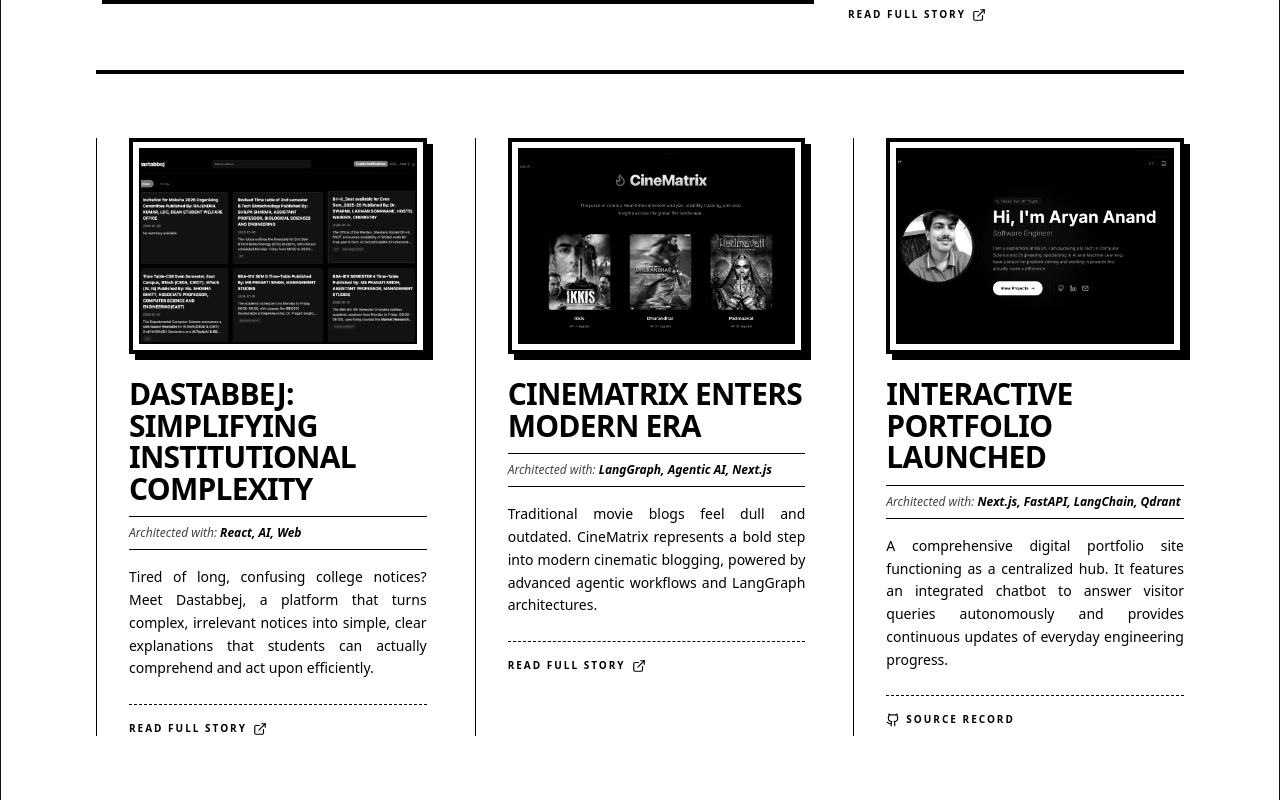
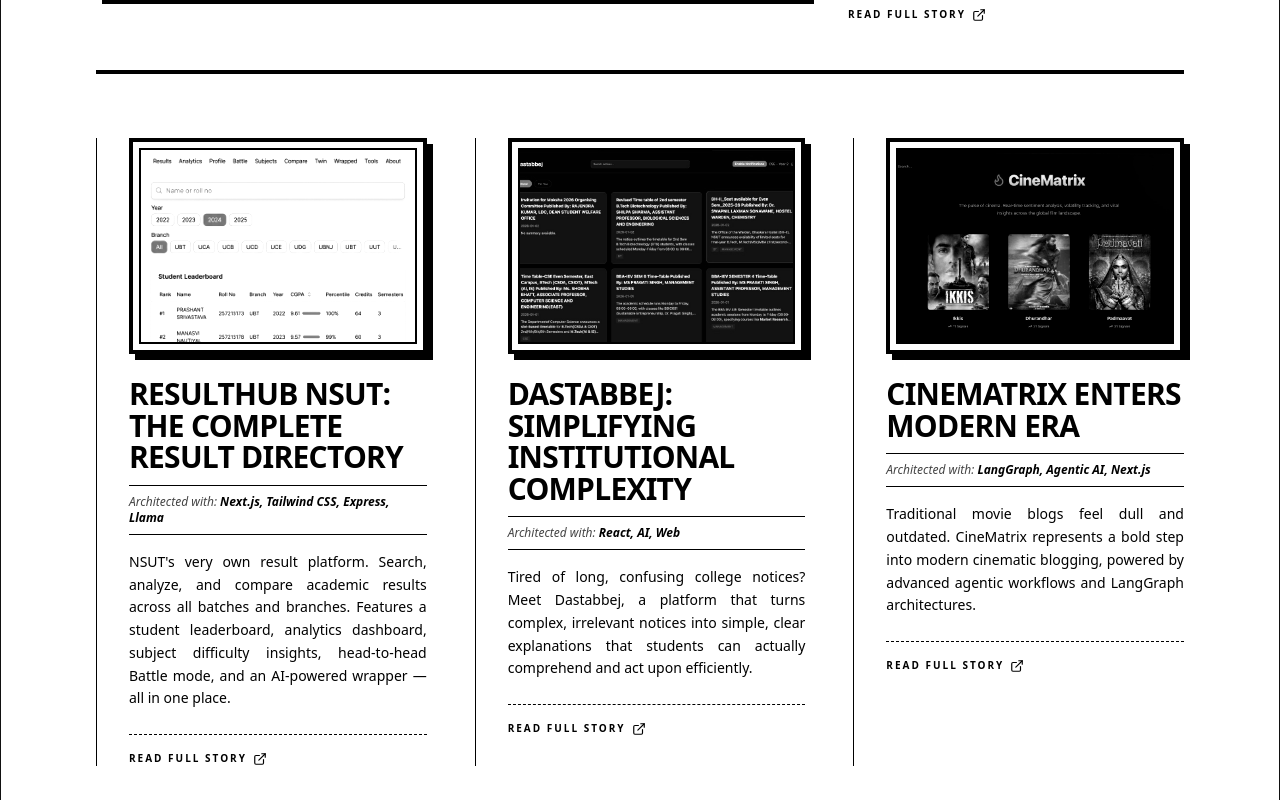
Before and after one commit to ar586/Portfolio, a Next.js app in the folder frontend/: page / in a window 1280 px wide. Shown: the part 3460-4260 px from the top of the page. Built offline with nearby package versions, Linux system fonts and the light colour scheme; no server answers; a web font is replaced by a local one.

Commit message:
new project insertion

```diff
--- a/frontend/components/Projects.tsx
+++ b/frontend/components/Projects.tsx
@@ -29,6 +29,15 @@
                 image_urls: ['/sahayak.jpg', '/sahayak-2.jpg', '/sahayak-3.jpg'],
                 deployed_link: 'https://sahayak.devaryan.tech',
                 tech_stack: ['Next.js', 'TypeScript', 'Tailwind CSS', 'FastAPI', 'Python', 'JWT', 'Bcrypt'],
+                featured: true
+            },
+            {
+                project_id: 'resulthub',
+                title: 'ResultHub NSUT: The Complete Result Directory',
+                description: "NSUT's very own result platform. Search, analyze, and compare academic results across all batches and branches. Features a student leaderboard, analytics dashboard, subject difficulty insights, head-to-head Battle mode, and an AI-powered wrapper — all in one place.",
+                image_url: '/resulthub.png',
+                deployed_link: 'https://www.resulthubnsut.com',
+                tech_stack: ['Next.js', 'Tailwind CSS', 'Express', 'Llama'],
                 featured: true
             },
             {
```
Also changed, not shown: frontend/public/resulthub.png (added).
